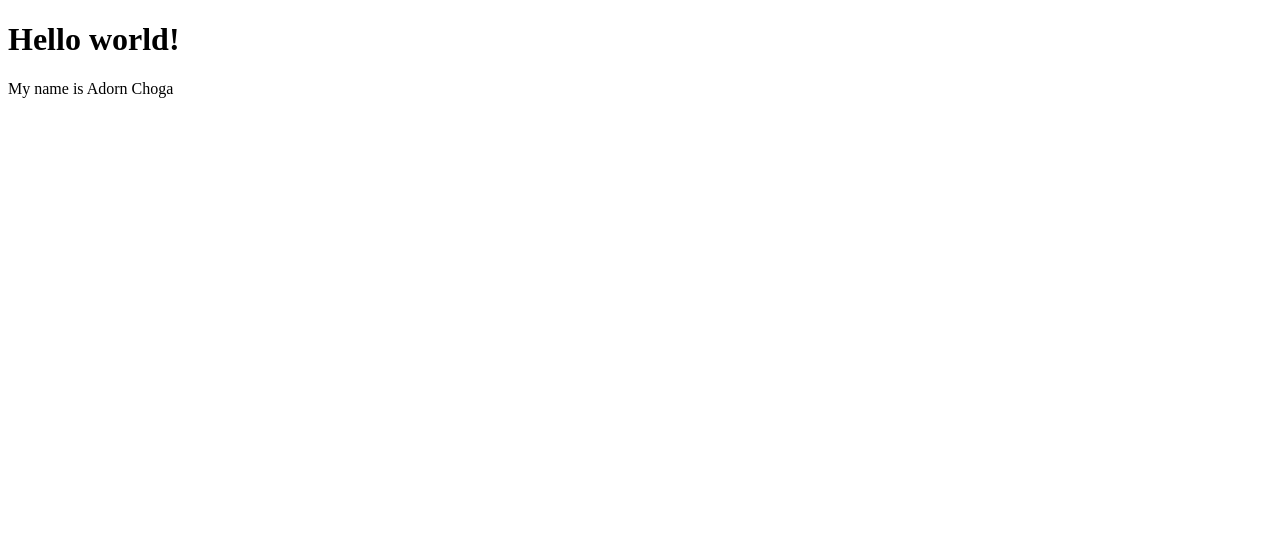
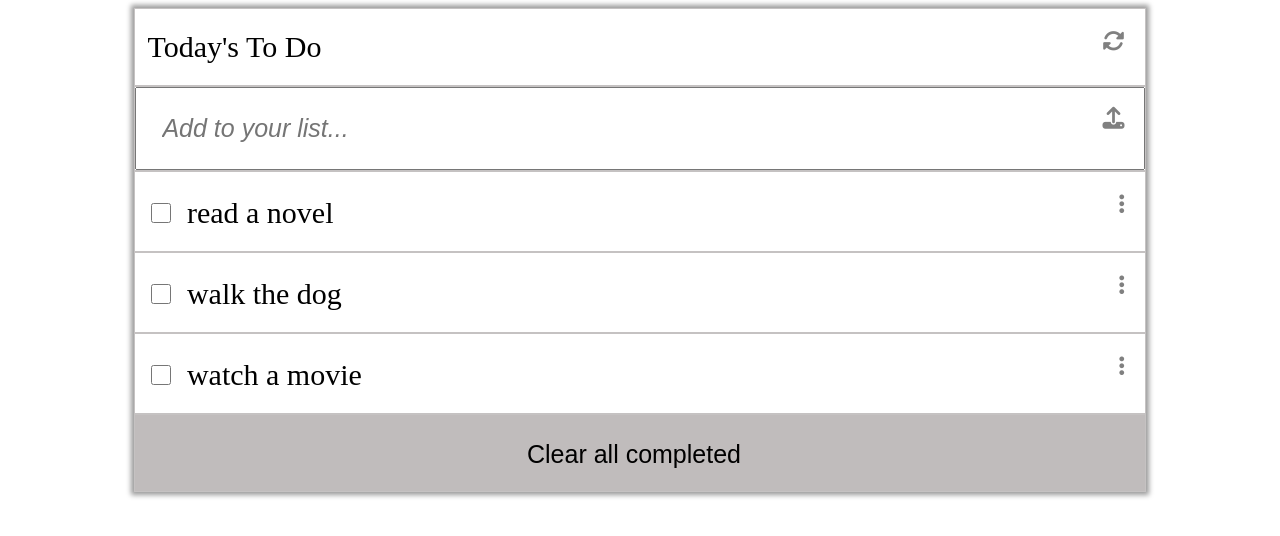
Before and after one commit to AdornChoga/To-do-list, a website built with webpack: page src/temp.html in a window 1280 px wide. Built offline with nearby package versions, Linux system fonts and the light colour scheme.

Commit message:
Add structure, styles and icon functionlity

```diff
--- a/src/index.css
+++ b/src/index.css
@@ -0,0 +1,84 @@
+* {
+  box-sizing: border-box;
+}
+
+html {
+  font-size: 62.5%;
+}
+
+.to-do-list {
+  list-style-type: none;
+  padding: 0;
+  width: 80%;
+  margin: 0 auto;
+  box-shadow: 0rem 0rem 0.5rem 0.3rem rgba(0, 0, 0, 0.4);
+}
+
+li {
+  position: relative;
+  padding: 0.7em 0.4em;
+  border: 1px solid rgb(197, 194, 194);
+  font-size: 3rem;
+}
+
+.item {
+  background-color: yellow;
+}
+
+.fas {
+  position: absolute;
+  right: 2rem;
+  color: gray;
+  font-size: 2.2rem;
+}
+
+.fa-upload {
+  top: 2rem;
+}
+
+.delete {
+  display: none;
+}
+
+.to-do {
+  width: 2rem;
+  height: 2rem;
+  vertical-align: middle;
+}
+
+.task-description {
+  vertical-align: middle;
+  margin-left: 0.5rem;
+}
+
+#input {
+  padding: 0;
+  font-size: 0;
+}
+
+#add {
+  display: inline-block;
+  width: 100%;
+  padding: 2.5rem 0;
+  font-size: 2.5rem;
+  padding-left: 1em;
+}
+
+#add::placeholder {
+  font-style: italic;
+}
+
+#clear {
+  text-align: center;
+  background-color: rgb(192, 188, 188)
+}
+
+#clear > button {
+  background-color: rgb(192, 188, 188);
+  border: none;
+  font-size: 2.5rem;
+}
+
+#clear > button:hover {
+  text-decoration: underline black;
+}
--- a/src/index.js
+++ b/src/index.js
@@ -1 +1,74 @@
-import './index.css'
+import './index.css';
+
+const tasks = [
+  {description: 'read a novel', completed: false, index: 0},
+  {description: 'walk the dog', completed: false, index: 1},
+  {description: 'watch a movie', completed: false, index: 2}
+]
+
+const listContainer = document.querySelector('.dynamic');
+const taskToAdd = document.querySelector('#add')
+const add = document.querySelector('.fa-upload')
+const refresh = document.querySelector('.fa-sync-alt')
+
+refresh.addEventListener('click', () => {
+  listContainer.innerHTML = '';
+  loadTasks()
+})
+
+const addTask = () => {
+  if (taskToAdd.value !== "") {
+    console.log(taskToAdd.value)
+    listContainer.innerHTML += `
+    <li>
+      <input type="checkbox" name="task" value="task1" class="to-do">
+      <span class="task-description">${taskToAdd.value}<span>
+      <i class="fas fa-ellipsis-v option"></i>
+      <i class="fas fa-trash-alt delete"></i>
+   </li>
+    `
+    taskToAdd.value = "";
+  }
+}
+
+add.addEventListener('click', addTask)
+
+function loadTasks() {
+  for (let i = 0; i < tasks.length; i += 1) {
+    listContainer.innerHTML += `
+    <li>
+      <input type="checkbox" name="task" value="task1" class="to-do">
+      <span class="task-description">${tasks[i].description}<span>
+      <i class="fas fa-ellipsis-v option"></i>
+      <i class="fas fa-trash-alt delete"></i>
+    </li>
+    `
+  }
+  // let option = document.querySelector('.option');
+  // console.log(option)
+  // function changeCursor() {
+  //   option.style.cursor = 'cell'
+  // }
+}
+
+loadTasks()
+
+listContainer.addEventListener('click', (event) => {
+  if(event.target.classList.contains('option')) {
+    event.target.style.display = 'none';
+    event.path[1].lastElementChild.style.display = 'inline';
+    event.path[3].classList.add('item');
+  }
+  if (event.target.classList.contains('delete')) {
+    listContainer.removeChild(event.path[3])
+  }
+})
+
+listContainer.addEventListener('mouseover', (event) => {
+  if(event.target.classList.contains('option')) {
+    event.target.style.cursor = 'all-scroll'
+  }
+  if (event.target.classList.contains('delete')) {
+    event.target.style.cursor = 'pointer'
+  }
+})
--- a/src/temp.html
+++ b/src/temp.html
@@ -4,11 +4,24 @@
   <meta charset="UTF-8">
   <meta http-equiv="X-UA-Compatible" content="IE=edge">
   <meta name="viewport" content="width=device-width, initial-scale=1.0">
+  <script src="https://kit.fontawesome.com/2b1476549e.js" crossorigin="anonymous"></script>
   <title>To-do-list</title>
 </head>
 <body>
-  <h1>Hello world!</h1>
-  <p>My name is Adorn Choga</p>
+  <ul class="to-do-list">
+    <li>Today's To Do
+      <i class="fas fa-sync-alt"></i>
+    </li>
+    <li id="input">
+      <input type="text" id="add" placeholder="Add to your list..." value="">
+      <i class="fas fa-upload upload"></i>
+    </li>
+    <div class="dynamic">
 
+    </div>
+    <li id="clear">
+      <button type="button">Clear all completed<button>
+    </li>
+  </ul>
 </body>
 </html>
```
Also changed, not shown: dist/index.html, dist/index.js.
